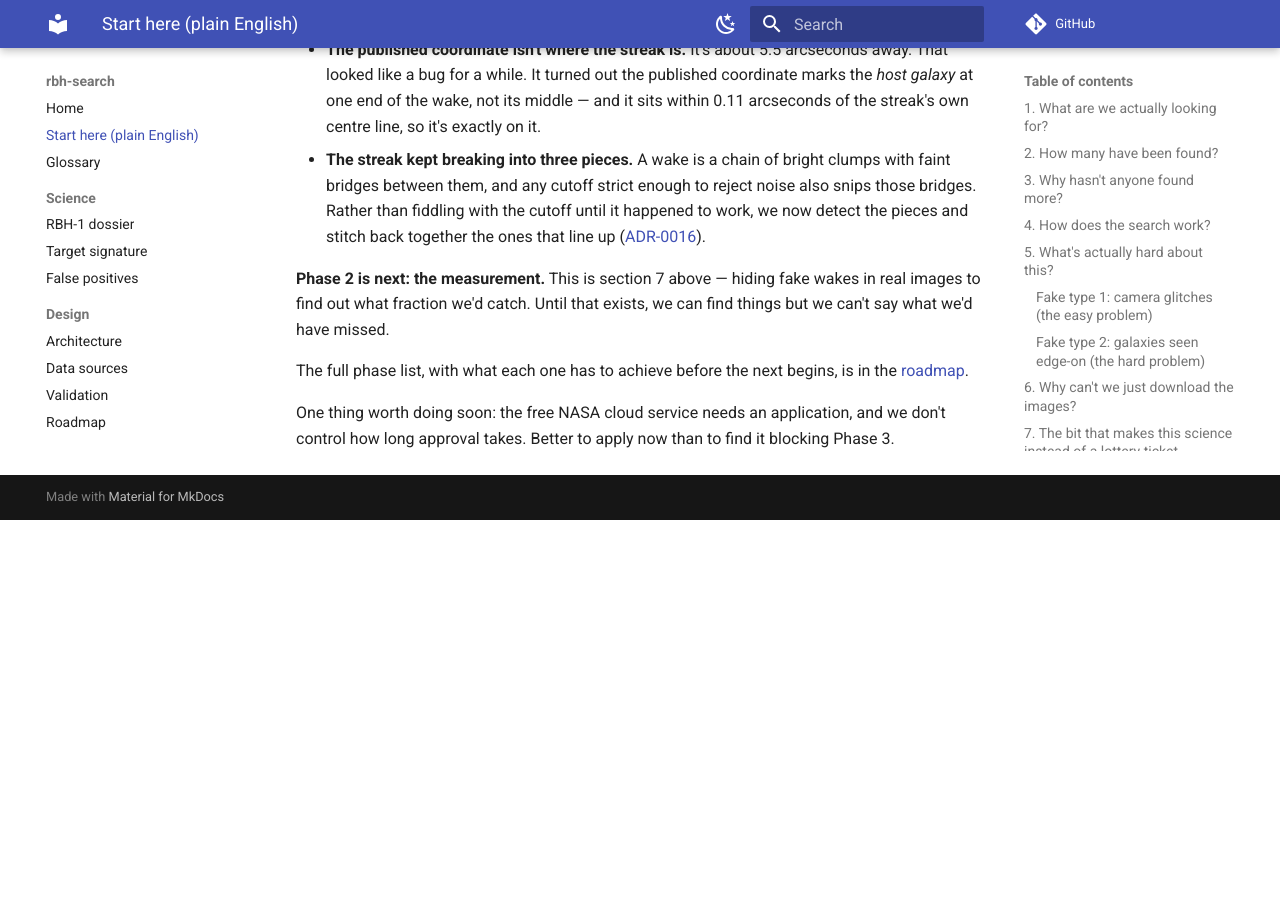
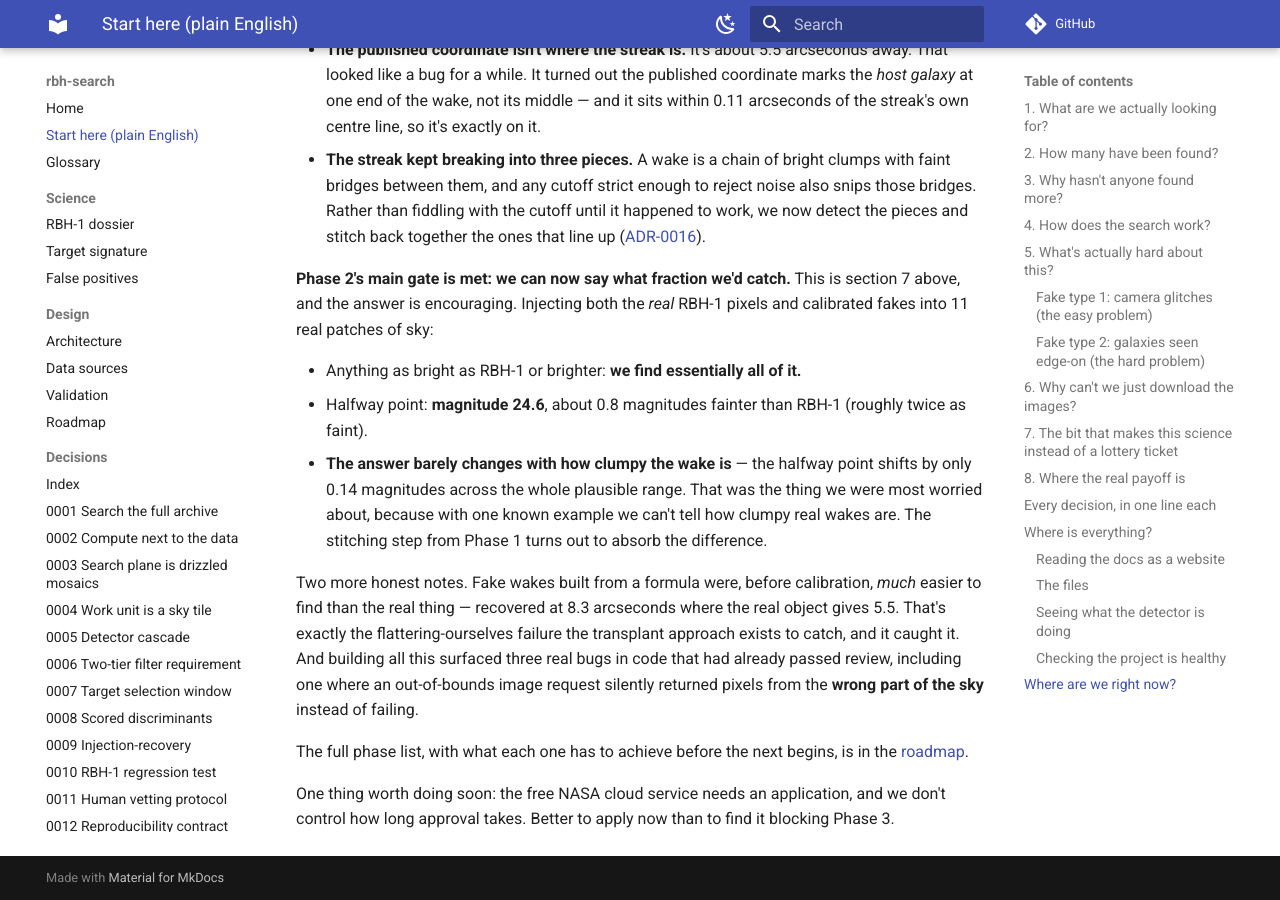
Before and after one commit to FZenji/rbh-search, an MkDocs documentation site: the page built from docs/start-here.md, in a window 1280 px wide and 900 px high, scrolled down 7916 px. Built offline with MkDocs 1.6.1 and Material for MkDocs 9.7.7, drawn with Linux system fonts in a browser that asks for light colours; comment, search, counter and statistics services are not loaded; before the commit the page ends 8436 px from its top, so only the background shows below that.

Commit message:
docs: Phase 2 completeness measured - and it is robust to clumpiness
Ran the completeness sweep: 44 injection sites across 11 real archival tiles,
five source models (transplanted real pixels plus the calibrated generator at
clumpiness 0.0, 0.3, 0.6, 0.9), eight magnitudes. 1760 trials.

Completeness (% reaching the catalogue, +/-7.5% binomial at p=0.5):

  mag F606W    22.5  23.0  23.5  23.8  24.1  24.4  24.8  25.3
  transplant    100   100   100   100    91    75    27     0
  c=0.0         100    98   100   100    84    71    30     5
  c=0.3         100    98   100    98    91    77    39     0
  c=0.6         100   100   100    98    86    75    41     5
  c=0.9         100   100    98    96    89    77    46     7

50% completeness limits: 24.61 (transplant), 24.60 / 24.68 / 24.69 / 24.74
across clumpiness 0.0 to 0.9. A spread of 0.14 mag.

That is the headline. Clumpiness is the one morphological property we cannot
constrain from a single object, and it turns out to move the completeness limit
by 0.14 mag - because fragmentation does climb hard with clumpiness (68% -> 100%)
but collinear fragment linking (ADR-0016) absorbs it before the selection window
sees it. The derived space-density limit is therefore robust to the morphology
assumption rather than hostage to it, which is a stronger result than ADR-0017
set out to obtain.

RBH-1 itself sits at 23.77, in the flat 100% region: we would find an RBH-1 twin
essentially always, and the search reaches about 0.85 mag fainter.

Also worth recording: detection rate stays at 77-84% at mag 25.3 where
completeness has fallen to 0-7%. At the faint end sources are found but arrive
too fragmented or too short to pass the window, which is why Trial records
detection and window-pass separately.

Stated as outstanding rather than glossed: this grid is one slice at 8.1" and one
colour, injections avoid bright sources so it is completeness for uncrowded sky,
44 sites gives +/-7.5% per point, and background realisations are reused across
magnitudes so differences between curves are more reliable than absolutes.
Negative controls and blind human vetting are still to come.

Co-Authored-By: Claude Opus 5 (1M context) <noreply@anthropic.com>

```diff
--- a/docs/adr/0017-synthetic-realism.md
+++ b/docs/adr/0017-synthetic-realism.md
@@ -149,6 +149,29 @@ fragmentation primarily to lumpiness.
 **Fitted defaults** (`rbh.synthetic.WakeParameters`): `tail_brightness=0.02`,
 `clumpiness=0.1`, `width_arcsec=0.22`.
 
+**4. The completeness turns out to be nearly insensitive to clumpiness - which is the whole
+worry defused.** Measured over 44 injection sites in 11 real tiles, the 50% completeness
+limit is:
+
+| Source | 50% limit (F606W, AB) |
+|---|---|
+| Transplanted real pixels | 24.61 |
+| Parametric, clumpiness 0.0 | 24.60 |
+| Parametric, clumpiness 0.3 | 24.68 |
+| Parametric, clumpiness 0.6 | 24.69 |
+| Parametric, clumpiness 0.9 | 24.74 |
+
+A spread of **0.14 mag across the entire plausible range** of the one morphological property
+we cannot constrain from a single object. Fragmentation over that same range climbs from
+about 68% to 100%, so clumpiness is doing exactly what was expected to the *detector* - the
+reason it barely reaches the *catalogue* is that collinear fragment linking
+([ADR-0016](0016-rejoin-collinear-fragments.md)) absorbs it.
+
+That is a stronger result than this ADR set out to obtain. The Tier 3 requirement to publish
+completeness as a function of clumpiness still stands, but the honest summary is now that the
+derived space-density limit is robust to the morphology assumption at the 0.15 mag level,
+rather than hostage to it.
+
 **A degeneracy that must not be misread.** The fitted intrinsic width of 0.22 arcsec sits
 well above the published 0.06-0.15. It is degenerate with the effective PSF of the drizzled
 products, which cannot be measured from the discovery cutout because there are no stars in
--- a/docs/design/roadmap.md
+++ b/docs/design/roadmap.md
@@ -71,14 +71,46 @@ here: the generator cannot be validated before the transplant exists
 RBH-1's parameters, and the completeness grid is reported as a function of clumpiness rather
 than at one assumed value.
 
-### Progress
+### Gate met
 
-Steps 1–3 are done. The transplant reproduces the real object almost exactly (5.60″ vs
-5.50″ recovered length, 0.27″ vs 0.26″ width, axis ratio 20.6 vs 21.4), which is the Tier 1
-round-trip check in [ADR-0017](../adr/0017-synthetic-realism.md) passing. The generator is
-calibrated against it on a joint grid; the outcome, including a clumpiness result that
-contradicted the prior assumption and a width–PSF degeneracy that has to be stated rather
-than resolved, is recorded as an amendment to that ADR.
+**The transplant reproduces the real object.** 5.60″ vs 5.50″ recovered length, 0.27″ vs
+0.26″ width, axis ratio 20.6 vs 21.4 — the Tier 1 round-trip check in
+[ADR-0017](../adr/0017-synthetic-realism.md) passing.
+
+**The generator reproduces the transplant** once calibrated on a joint grid: 5.87″, 0.258″,
+axis ratio 23.3. Uncalibrated it gave 8.3″ and axis ratio 35, so the gate caught it.
+
+**Completeness, measured over 44 injection sites in 11 real archival tiles** (binomial
+uncertainty ±7.5% at 50%):
+
+| mag F606W | 22.5 | 23.0 | 23.5 | 23.8 | 24.1 | 24.4 | 24.8 | 25.3 |
+|---|---|---|---|---|---|---|---|---|
+| transplant | 100 | 100 | 100 | 100 | 91 | 75 | 27 | 0 |
+| parametric c=0.0 | 100 | 98 | 100 | 100 | 84 | 71 | 30 | 5 |
+| parametric c=0.3 | 100 | 98 | 100 | 98 | 91 | 77 | 39 | 0 |
+| parametric c=0.6 | 100 | 100 | 100 | 98 | 86 | 75 | 41 | 5 |
+| parametric c=0.9 | 100 | 100 | 98 | 96 | 89 | 77 | 46 | 7 |
+
+RBH-1 itself sits at 23.77, comfortably in the flat 100% region. The 50% limit is
+**24.61**, and varies by only **0.14 mag** across the full clumpiness range — the headline
+robustness result, discussed in the ADR amendment.
+
+Detection rate stays at 77–84% at mag 25.3 where completeness has fallen to 0–7%: at the
+faint end sources *are* found, but arrive too fragmented or too short to pass the selection
+window. Recording the two separately was therefore necessary, not pedantic.
+
+### Still outstanding for Phase 2
+
+The grid above is one slice, not a selection function. Still to do:
+
+- **Other lengths, inclinations and colours.** Everything above is at 8.1″ and one colour.
+- **Negative controls** (step 5): noise realisations, rotated and mirrored tiles,
+  known-artifact fields, labelled edge-on disks as the discriminator's negative class.
+- **Blind human discrimination** (step 6).
+- **Crowded positions.** Injections currently avoid bright sources, so this is completeness
+  for uncrowded sky and that restriction is part of the selection function.
+- **More sites.** 44 gives ±7.5% per point, and background realisations are reused across
+  magnitudes, so differences between curves are more reliable than absolute values.
 
 10 real destination tiles from the discovery visit are cached under `data/destinations/`
 (git-ignored, regenerate with `uv run rbh fetch-destinations`).
--- a/docs/start-here.md
+++ b/docs/start-here.md
@@ -299,9 +299,24 @@ Two things went wrong along the way, which is the useful part:
   detect the pieces and stitch back together the ones that line up
   ([ADR-0016](adr/0016-rejoin-collinear-fragments.md)).
 
-**Phase 2 is next: the measurement.** This is section 7 above — hiding fake wakes in real
-images to find out what fraction we'd catch. Until that exists, we can find things but we
-can't say what we'd have missed.
+**Phase 2's main gate is met: we can now say what fraction we'd catch.** This is section 7
+above, and the answer is encouraging. Injecting both the *real* RBH-1 pixels and calibrated
+fakes into 11 real patches of sky:
+
+- Anything as bright as RBH-1 or brighter: **we find essentially all of it.**
+- Halfway point: **magnitude 24.6**, about 0.8 magnitudes fainter than RBH-1 (roughly twice
+  as faint).
+- **The answer barely changes with how clumpy the wake is** — the halfway point shifts by
+  only 0.14 magnitudes across the whole plausible range. That was the thing we were most
+  worried about, because with one known example we can't tell how clumpy real wakes are. The
+  stitching step from Phase 1 turns out to absorb the difference.
+
+Two more honest notes. Fake wakes built from a formula were, before calibration, *much*
+easier to find than the real thing — recovered at 8.3 arcseconds where the real object gives
+5.5. That's exactly the flattering-ourselves failure the transplant approach exists to
+catch, and it caught it. And building all this surfaced three real bugs in code that had
+already passed review, including one where an out-of-bounds image request silently returned
+pixels from the **wrong part of the sky** instead of failing.
 
 The full phase list, with what each one has to achieve before the next begins, is in the
 [roadmap](design/roadmap.md).
```
Also changed, not shown: README.md (+14 -9 lines).
